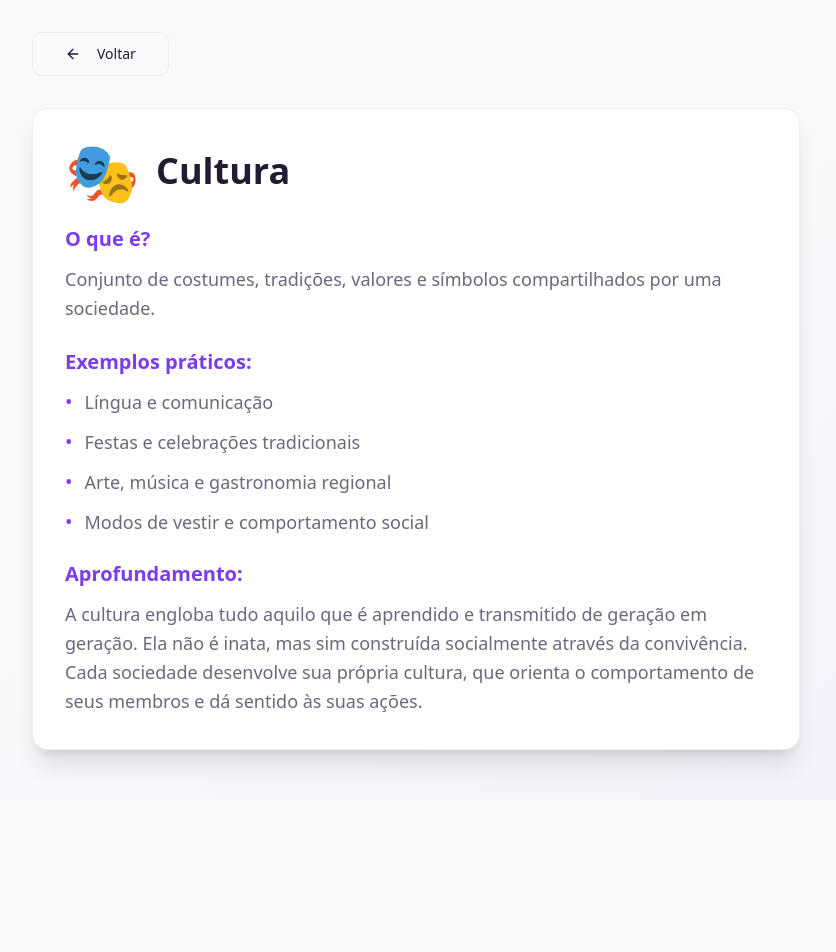
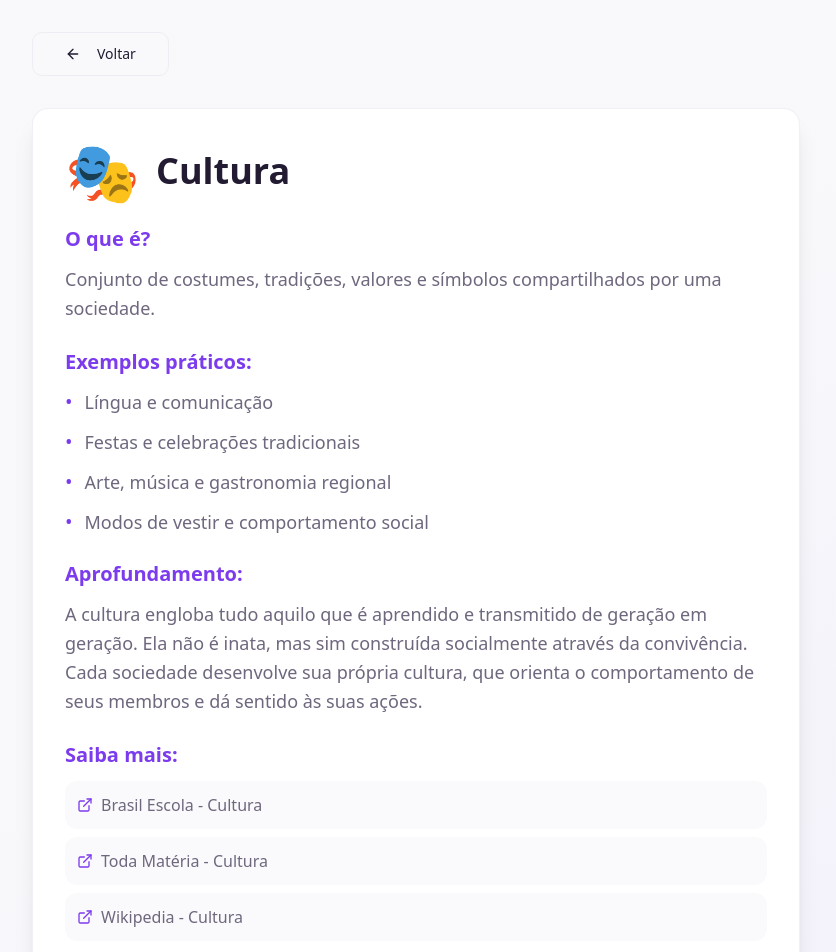
Before and after one commit to euandr/sociogame-quest-42861, a React (Vite) app: page /concept/1 in a window 1280 px wide. Shown: the top 952 px of the page, without its empty margins (224-1060 px from the left). Before the commit the page ends 800 px from the top, so only its background shows below. Built offline with nearby package versions, Linux system fonts and the light colour scheme; the HTML template or start-up script is replaced by a standard one.

Commit message:
Add study resources

```diff
--- a/src/data/concepts.ts
+++ b/src/data/concepts.ts
@@ -12,7 +12,12 @@ export const sociologyConcepts: Concept[] = [
       'Arte, música e gastronomia regional',
       'Modos de vestir e comportamento social'
     ],
-    details: 'A cultura engloba tudo aquilo que é aprendido e transmitido de geração em geração. Ela não é inata, mas sim construída socialmente através da convivência. Cada sociedade desenvolve sua própria cultura, que orienta o comportamento de seus membros e dá sentido às suas ações.'
+    details: 'A cultura engloba tudo aquilo que é aprendido e transmitido de geração em geração. Ela não é inata, mas sim construída socialmente através da convivência. Cada sociedade desenvolve sua própria cultura, que orienta o comportamento de seus membros e dá sentido às suas ações.',
+    references: [
+      { title: 'Brasil Escola - Cultura', url: 'https://brasilescola.uol.com.br/sociologia/cultura.htm' },
+      { title: 'Toda Matéria - Cultura', url: 'https://www.todamateria.com.br/cultura/' },
+      { title: 'Wikipedia - Cultura', url: 'https://pt.wikipedia.org/wiki/Cultura' }
+    ]
   },
   {
     id: '2',
@@ -25,7 +30,12 @@ export const sociologyConcepts: Concept[] = [
       'Divisão de trabalho e papéis sociais',
       'Sistemas de governo e leis'
     ],
-    details: 'A sociedade é formada por pessoas que interagem entre si de forma contínua e organizada. Ela possui estruturas que regulam a convivência, como instituições, normas e valores compartilhados. A sociedade é dinâmica e está em constante transformação.'
+    details: 'A sociedade é formada por pessoas que interagem entre si de forma contínua e organizada. Ela possui estruturas que regulam a convivência, como instituições, normas e valores compartilhados. A sociedade é dinâmica e está em constante transformação.',
+    references: [
+      { title: 'Brasil Escola - Sociedade', url: 'https://brasilescola.uol.com.br/sociologia/sociedade.htm' },
+      { title: 'Toda Matéria - Sociedade', url: 'https://www.todamateria.com.br/sociedade/' },
+      { title: 'Mundo Educação - O que é Sociedade', url: 'https://mundoeducacao.uol.com.br/sociologia/sociedade.htm' }
+    ]
   },
   {
     id: '3',
@@ -38,7 +48,12 @@ export const sociologyConcepts: Concept[] = [
       'Mídia e redes sociais',
       'Grupos de amigos e colegas'
     ],
-    details: 'A socialização é um processo contínuo que começa na infância e se estende por toda a vida. É através dela que internalizamos as regras sociais, desenvolvemos nossa identidade e aprendemos a viver em grupo. A socialização primária ocorre na família, enquanto a secundária acontece em outras instituições.'
+    details: 'A socialização é um processo contínuo que começa na infância e se estende por toda a vida. É através dela que internalizamos as regras sociais, desenvolvemos nossa identidade e aprendemos a viver em grupo. A socialização primária ocorre na família, enquanto a secundária acontece em outras instituições.',
+    references: [
+      { title: 'Brasil Escola - Socialização', url: 'https://brasilescola.uol.com.br/sociologia/socializacao.htm' },
+      { title: 'Educa Mais Brasil - Socialização', url: 'https://www.educamaisbrasil.com.br/enem/sociologia/socializacao' },
+      { title: 'Toda Matéria - Socialização', url: 'https://www.todamateria.com.br/socializacao/' }
+    ]
   },
   {
     id: '4',
@@ -51,7 +66,12 @@ export const sociologyConcepts: Concept[] = [
       'Grupos de referência que influenciam nosso comportamento',
       'Comunidades virtuais e presenciais'
     ],
-    details: 'Os grupos sociais são fundamentais para a vida em sociedade. Grupos primários têm relações mais íntimas e pessoais, enquanto grupos secundários são mais formais e objetivos. Todos nós pertencemos a diversos grupos simultaneamente, e eles influenciam nossa identidade e comportamento.'
+    details: 'Os grupos sociais são fundamentais para a vida em sociedade. Grupos primários têm relações mais íntimas e pessoais, enquanto grupos secundários são mais formais e objetivos. Todos nós pertencemos a diversos grupos simultaneamente, e eles influenciam nossa identidade e comportamento.',
+    references: [
+      { title: 'Brasil Escola - Grupos Sociais', url: 'https://brasilescola.uol.com.br/sociologia/grupos-sociais.htm' },
+      { title: 'Mundo Educação - Grupos Sociais', url: 'https://mundoeducacao.uol.com.br/sociologia/grupos-sociais.htm' },
+      { title: 'Toda Matéria - Grupos Sociais', url: 'https://www.todamateria.com.br/grupos-sociais/' }
+    ]
   },
   {
     id: '5',
@@ -64,7 +84,12 @@ export const sociologyConcepts: Concept[] = [
       'Costumes e tradições locais',
       'Códigos morais e religiosos'
     ],
-    details: 'As normas sociais podem ser formais (leis) ou informais (costumes). Elas regulam a convivência e estabelecem o que é esperado, aceito ou proibido. A violação de normas pode resultar em sanções sociais, que vão desde a reprovação até punições legais.'
+    details: 'As normas sociais podem ser formais (leis) ou informais (costumes). Elas regulam a convivência e estabelecem o que é esperado, aceito ou proibido. A violação de normas pode resultar em sanções sociais, que vão desde a reprovação até punições legais.',
+    references: [
+      { title: 'Brasil Escola - Normas Sociais', url: 'https://brasilescola.uol.com.br/sociologia/normas-sociais.htm' },
+      { title: 'Educa Mais Brasil - Normas e Valores Sociais', url: 'https://www.educamaisbrasil.com.br/enem/sociologia/normas-e-valores-sociais' },
+      { title: 'Mundo Educação - Normas Sociais', url: 'https://mundoeducacao.uol.com.br/sociologia/normas-sociais.htm' }
+    ]
   },
   {
     id: '6',
@@ -77,7 +102,12 @@ export const sociologyConcepts: Concept[] = [
       'Solidariedade e cooperação',
       'Respeito à família e à educação'
     ],
-    details: 'Os valores são abstratos e orientam nossas escolhas morais e comportamentos. Eles variam entre culturas e ao longo do tempo. Valores como honestidade, respeito e responsabilidade são transmitidos pela socialização e influenciam profundamente nossas ações.'
+    details: 'Os valores são abstratos e orientam nossas escolhas morais e comportamentos. Eles variam entre culturas e ao longo do tempo. Valores como honestidade, respeito e responsabilidade são transmitidos pela socialização e influenciam profundamente nossas ações.',
+    references: [
+      { title: 'Brasil Escola - Valores Sociais', url: 'https://brasilescola.uol.com.br/sociologia/valores-sociais.htm' },
+      { title: 'Toda Matéria - Valores Sociais', url: 'https://www.todamateria.com.br/valores-sociais/' },
+      { title: 'Prepara ENEM - Valores Sociais', url: 'https://www.preparaenem.com/sociologia/valores-sociais.htm' }
+    ]
   },
   {
     id: '7',
@@ -90,7 +120,12 @@ export const sociologyConcepts: Concept[] = [
       'Mobilidade social ascendente e descendente',
       'Influência de grupos, mídia e instituições no comportamento'
     ],
-    details: 'A estratificação social divide a sociedade em camadas hierárquicas. Fatores como renda, educação e ocupação determinam a posição social. A mobilidade social permite mudanças de classe. Além disso, fatores sociais como família, escola, mídia e economia influenciam constantemente nossos valores e ações.'
+    details: 'A estratificação social divide a sociedade em camadas hierárquicas. Fatores como renda, educação e ocupação determinam a posição social. A mobilidade social permite mudanças de classe. Além disso, fatores sociais como família, escola, mídia e economia influenciam constantemente nossos valores e ações.',
+    references: [
+      { title: 'Brasil Escola - Estratificação Social', url: 'https://brasilescola.uol.com.br/sociologia/estratificacao-social.htm' },
+      { title: 'Toda Matéria - Estratificação Social', url: 'https://www.todamateria.com.br/estratificacao-social/' },
+      { title: 'Mundo Educação - Classes Sociais', url: 'https://mundoeducacao.uol.com.br/sociologia/classes-sociais.htm' }
+    ]
   },
   {
     id: '8',
@@ -104,7 +139,12 @@ export const sociologyConcepts: Concept[] = [
       'Estado: leis, ordem e políticas públicas',
       'Economia: produção e distribuição de bens'
     ],
-    details: 'As instituições sociais são pilares da organização social. Cada uma tem funções específicas e contribui para a estabilidade da sociedade. Elas são criadas e transformadas historicamente, refletindo as necessidades e valores de cada época.'
+    details: 'As instituições sociais são pilares da organização social. Cada uma tem funções específicas e contribui para a estabilidade da sociedade. Elas são criadas e transformadas historicamente, refletindo as necessidades e valores de cada época.',
+    references: [
+      { title: 'Brasil Escola - Instituições Sociais', url: 'https://brasilescola.uol.com.br/sociologia/instituicoes-sociais.htm' },
+      { title: 'Toda Matéria - Instituições Sociais', url: 'https://www.todamateria.com.br/instituicoes-sociais/' },
+      { title: 'Mundo Educação - Instituições Sociais', url: 'https://mundoeducacao.uol.com.br/sociologia/instituicoes-sociais.htm' }
+    ]
   },
   {
     id: '9',
@@ -118,7 +158,12 @@ export const sociologyConcepts: Concept[] = [
       'Movimentos sociais e organizações civis',
       'Controle social sobre o poder público'
     ],
-    details: 'A democracia pressupõe que os cidadãos participem ativamente das decisões coletivas. Isso inclui votar, fiscalizar o governo, participar de movimentos sociais e exercer direitos fundamentais. A participação social fortalece a democracia e promove mudanças sociais.'
+    details: 'A democracia pressupõe que os cidadãos participem ativamente das decisões coletivas. Isso inclui votar, fiscalizar o governo, participar de movimentos sociais e exercer direitos fundamentais. A participação social fortalece a democracia e promove mudanças sociais.',
+    references: [
+      { title: 'Brasil Escola - Democracia', url: 'https://brasilescola.uol.com.br/sociologia/democracia.htm' },
+      { title: 'Toda Matéria - Democracia', url: 'https://www.todamateria.com.br/democracia/' },
+      { title: 'Politize! - O que é Democracia', url: 'https://www.politize.com.br/democracia-o-que-e/' }
+    ]
   },
   {
     id: '10',
@@ -132,6 +177,11 @@ export const sociologyConcepts: Concept[] = [
       'Inovações culturais e artísticas',
       'Conflitos sociais como motores de mudança'
     ],
-    details: 'A sociedade está em constante transformação. Mudanças sociais podem ser graduais ou abruptas, e são impulsionadas por fatores econômicos, tecnológicos, culturais e políticos. Conflitos entre grupos também geram inovações e transformações nas normas e estruturas sociais.'
+    details: 'A sociedade está em constante transformação. Mudanças sociais podem ser graduais ou abruptas, e são impulsionadas por fatores econômicos, tecnológicos, culturais e políticos. Conflitos entre grupos também geram inovações e transformações nas normas e estruturas sociais.',
+    references: [
+      { title: 'Brasil Escola - Mudança Social', url: 'https://brasilescola.uol.com.br/sociologia/mudanca-social.htm' },
+      { title: 'Toda Matéria - Mudança Social', url: 'https://www.todamateria.com.br/mudanca-social/' },
+      { title: 'Mundo Educação - Transformações Sociais', url: 'https://mundoeducacao.uol.com.br/sociologia/transformacoes-sociais.htm' }
+    ]
   }
 ];
--- a/src/pages/ConceptDetail.tsx
+++ b/src/pages/ConceptDetail.tsx
@@ -1,7 +1,7 @@
 import { useNavigate, useParams } from 'react-router-dom';
 import { Button } from '@/components/ui/button';
 import { sociologyConcepts } from '@/data/concepts';
-import { ArrowLeft } from 'lucide-react';
+import { ArrowLeft, ExternalLink } from 'lucide-react';
 
 const ConceptDetail = () => {
   const { id } = useParams();
@@ -66,6 +66,28 @@ const ConceptDetail = () => {
                 </p>
               </div>
             )}
+
+            {concept.references && concept.references.length > 0 && (
+              <div>
+                <h2 className="text-xl font-semibold text-primary mb-3">Saiba mais:</h2>
+                <div className="space-y-2">
+                  {concept.references.map((reference, idx) => (
+                    <a
+                      key={idx}
+                      href={reference.url}
+                      target="_blank"
+                      rel="noopener noreferrer"
+                      className="flex items-center gap-2 p-3 bg-muted/30 hover:bg-muted/50 rounded-lg transition-colors group"
+                    >
+                      <ExternalLink className="w-4 h-4 text-primary flex-shrink-0" />
+                      <span className="text-muted-foreground group-hover:text-foreground transition-colors">
+                        {reference.title}
+                      </span>
+                    </a>
+                  ))}
+                </div>
+              </div>
+            )}
           </div>
         </div>
       </div>
--- a/src/types/game.ts
+++ b/src/types/game.ts
@@ -16,6 +16,7 @@ export interface Concept {
   icon: string;
   examples?: string[];
   details?: string;
+  references?: { title: string; url: string }[];
 }
 
 export interface PlayerScore {
```
